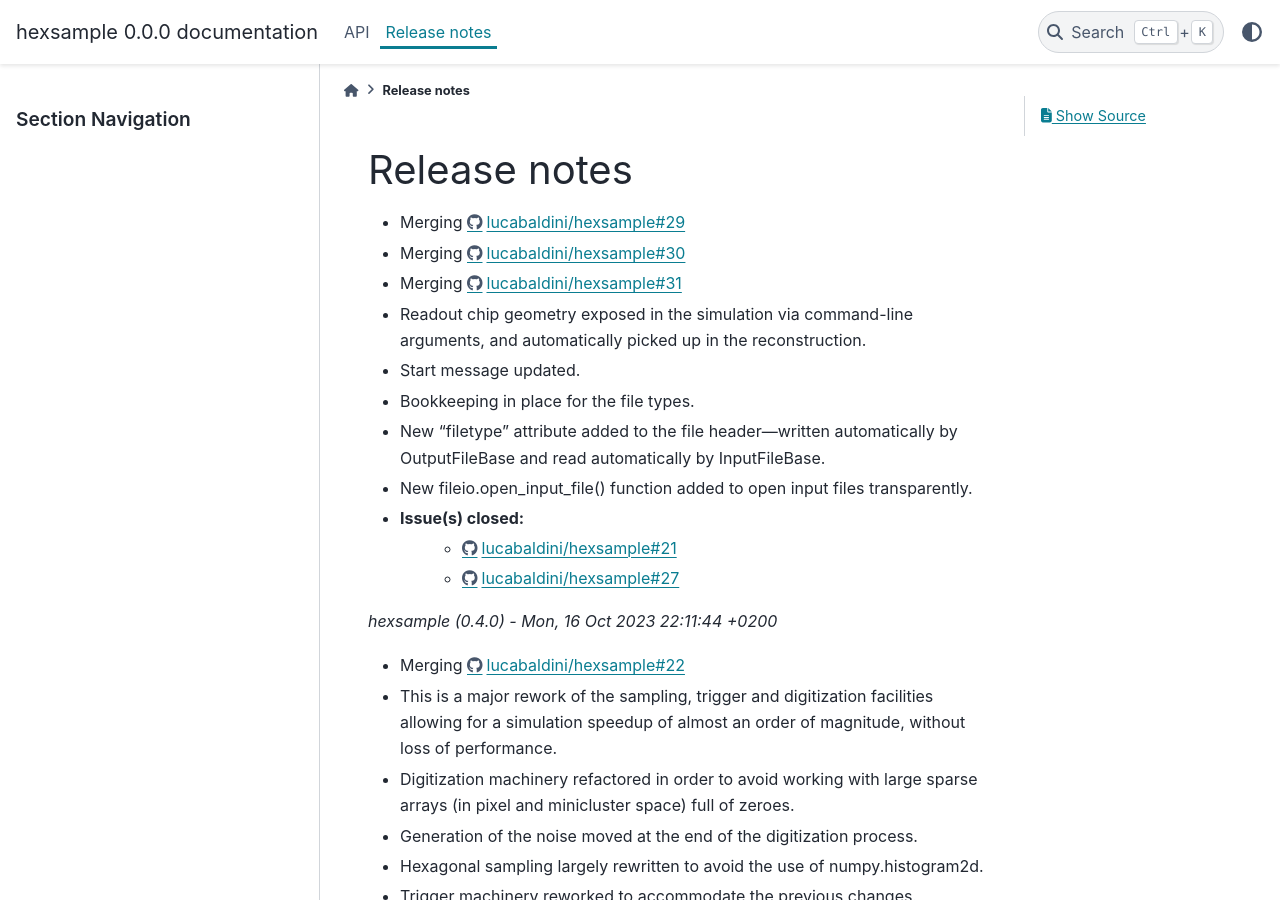
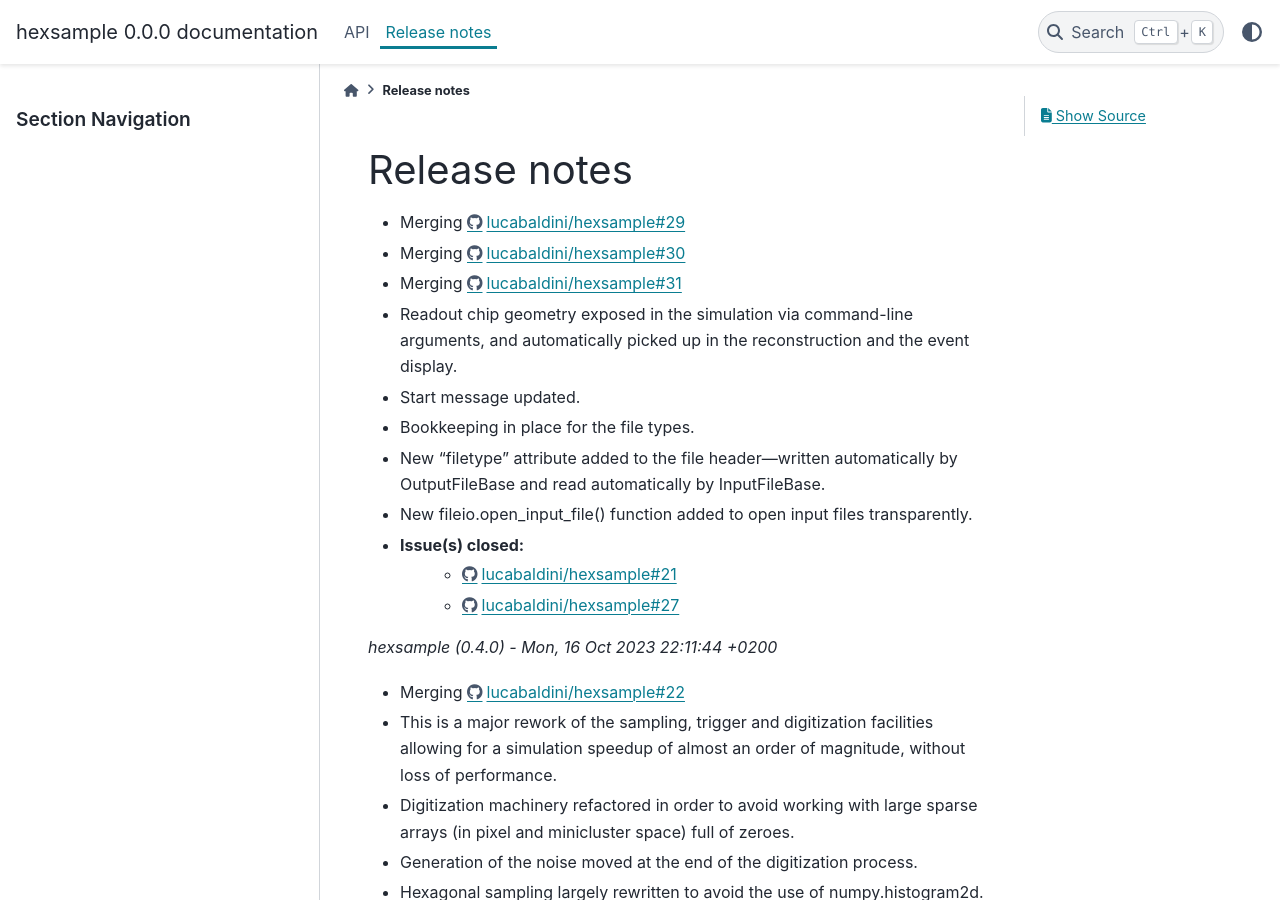
Before and after one commit to lucabaldini/hexsample, a Sphinx documentation site: the page built from docs/release.rst, in a window 1280 px wide and 900 px high. Built offline with Sphinx 7.4.7 and the PyData theme 0.15.4, drawn with Linux system fonts in a browser that asks for light colours; pages that are not in the unit, such as notebooks, are missing from menus.

Commit message:
Updated release notes.

```diff
--- a/docs/release.rst
+++ b/docs/release.rst
@@ -7,7 +7,7 @@ Release notes
 * Merging https://github.com/lucabaldini/hexsample/pull/30
 * Merging https://github.com/lucabaldini/hexsample/pull/31\
 * Readout chip geometry exposed in the simulation via command-line arguments, and
-  automatically picked up in the reconstruction.
+  automatically picked up in the reconstruction and the event display.
 * Start message updated.
 * Bookkeeping in place for the file types.
 * New "filetype" attribute added to the file header---written automatically by
```
